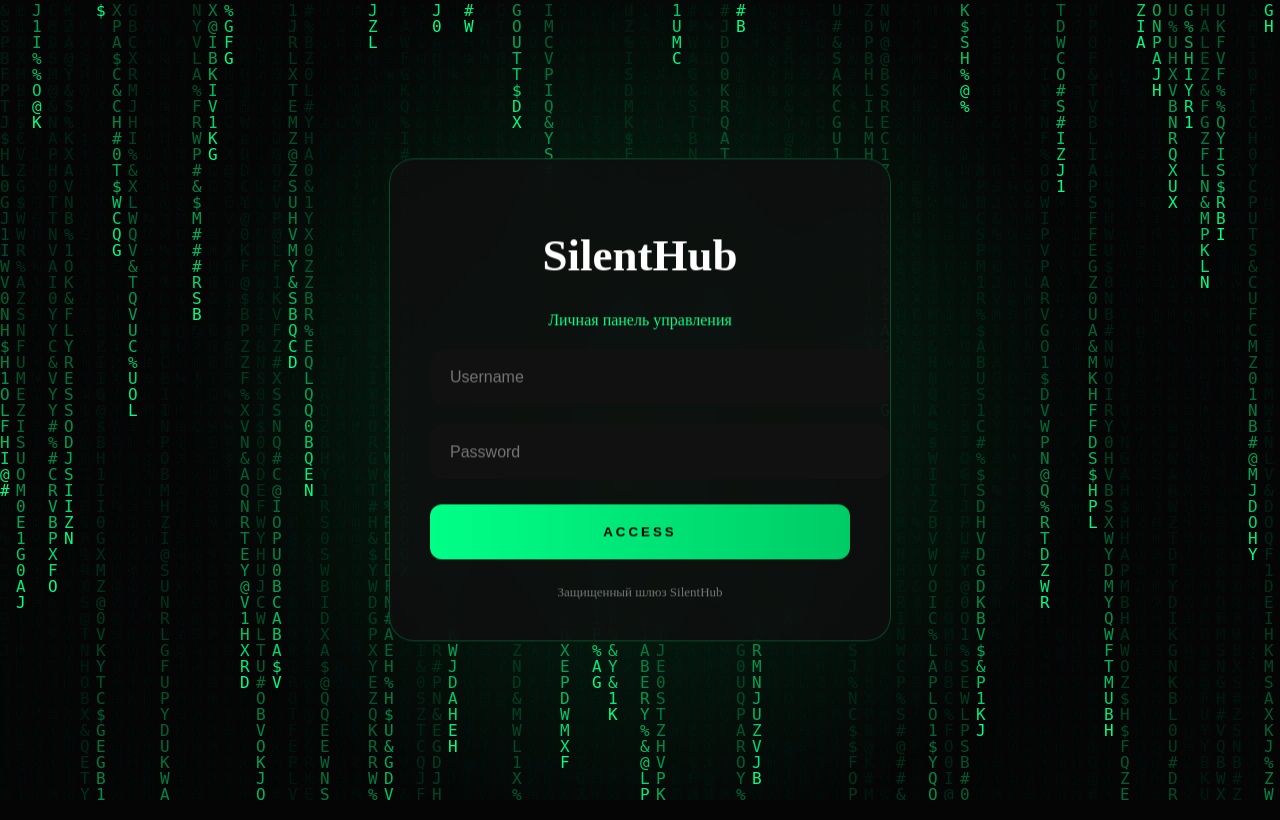
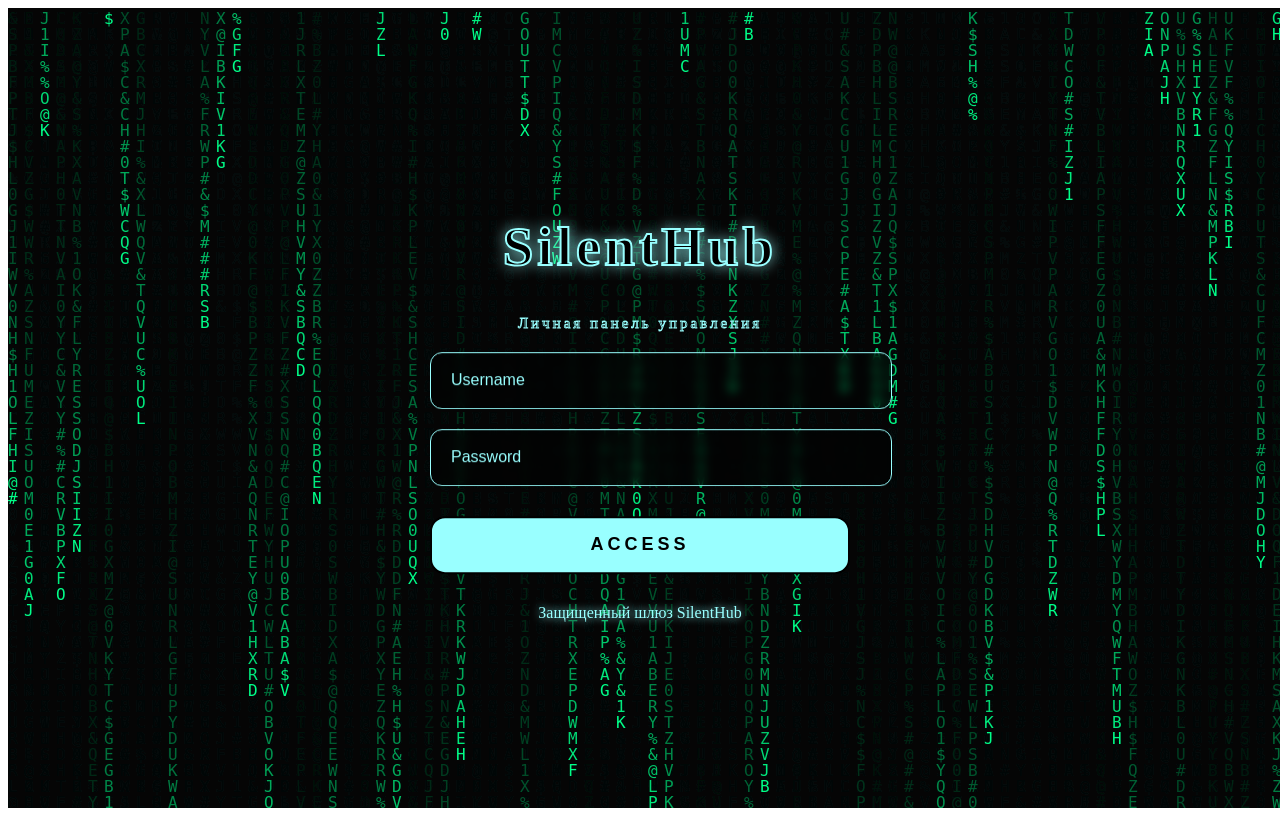
Before and after one commit to Silent-lua/Library, a Flask app: page /login in a window 1280 px wide. Run offline with Flask 3, Linux system fonts and the light colour scheme.

Commit message:
Refactor login box styles and update colors

```diff
--- a/static/style.css
+++ b/static/style.css
@@ -1,45 +1,6 @@
 /* =========================
-   LOGIN FIX SILENTHUB
+   SILENTHUB HACKER LOGIN
 ========================= */
-
-
-#matrix{
-
-    position:fixed;
-
-    top:0;
-    left:0;
-
-    width:100%;
-    height:100%;
-
-    z-index:0;
-
-}
-
-
-
-.background-glow{
-
-    position:fixed;
-
-    inset:0;
-
-    z-index:1;
-
-    pointer-events:none;
-
-    background:
-
-    radial-gradient(
-        circle,
-        rgba(0,255,120,0.15),
-        transparent 60%
-    );
-
-}
-
-
 
 
 .login-box{
@@ -58,46 +19,47 @@
 
     padding:40px;
 
+    background:transparent;
 
-    background:
+    border:none;
 
-    rgba(15,15,15,0.85);
+    box-shadow:none;
 
+    backdrop-filter:none;
 
-    backdrop-filter:
+    z-index:10;
 
-    blur(20px);
+    text-align:center;
+
+}
 
 
 
-    border-radius:25px;
+/* TITULO RGB NEGRO + CONTORNO */
+
+.logo h1{
+
+    font-size:55px;
+
+    letter-spacing:4px;
+
+    color:rgb(0,0,0);
 
 
-    border:
+    -webkit-text-stroke:
 
-    1px solid
-    rgba(0,255,120,.25);
+    2px rgb(153,255,255);
 
 
-    z-index:10;
+    text-shadow:
 
-
-    text-align:center;
+    0 0 15px
+    rgb(153,255,255);
 
 
 }
 
 
-
-.logo h1{
-
-
-    font-size:45px;
-
-    color:white;
-
-
-}
 
 
 
@@ -106,11 +68,22 @@
 
     margin-top:10px;
 
-    color:#00ff88;
+
+    font-size:15px;
+
+
+    letter-spacing:3px;
+
+
+    color:rgb(0,0,0);
+
+
+    -webkit-text-stroke:
+
+    0.8px rgb(153,255,255);
 
 
 }
-
 
 
 
@@ -136,31 +109,57 @@
     border-radius:12px;
 
 
-    border:none;
+    background:
+
+    rgba(0,0,0,0.35);
+
+
+    border:
+
+    1px solid
+    rgb(153,255,255);
+
+
+    color:white;
 
 
     outline:none;
 
 
-    background:#111;
+    font-size:16px;
 
 
-    color:white;
-
-
-    font-size:16px;
+    backdrop-filter:blur(5px);
 
 
 }
 
 
 
+
+
+.login-box input::placeholder{
+
+
+    color:
+
+    rgb(153,255,255);
+
+
+}
+
+
+
+
+
 .login-box input:focus{
 
 
-    border:
+    box-shadow:
 
-    1px solid #00ff88;
+
+    0 0 20px
+    rgb(153,255,255);
 
 
 }
@@ -172,44 +171,49 @@
 .access-btn{
 
 
+    margin-top:30px;
+
+
     width:100%;
 
 
-    height:55px;
+    height:58px;
 
 
-    margin-top:25px;
-
-
-    border:none;
-
-
-    border-radius:12px;
+    border-radius:15px;
 
 
     cursor:pointer;
 
 
-    background:
+    font-size:18px;
 
-    linear-gradient(
-    90deg,
-    #00ff88,
-    #00cc66
-    );
+
+    font-weight:bold;
+
+
+    letter-spacing:4px;
 
 
     color:black;
 
 
-    font-weight:bold;
+    background:
 
 
-    letter-spacing:3px;
+    rgb(153,255,255);
+
+
+    border:
+
+    2px solid
+    black;
+
+
+    transition:.3s;
 
 
 }
-
 
 
 
@@ -219,7 +223,14 @@
 
     box-shadow:
 
-    0 0 25px #00ff88;
+
+    0 0 30px
+    rgb(153,255,255);
+
+
+    transform:
+
+    translateY(-3px);
 
 
 }
@@ -231,25 +242,19 @@
 .footer-text{
 
 
-    margin-top:25px;
+    margin-top:30px;
 
 
-    color:#777;
+    color:
+
+    rgb(153,255,255);
 
 
-    font-size:13px;
+    text-shadow:
+
+
+    0 0 10px
+    rgb(153,255,255);
 
 
 }
-
-
-
-
-.error{
-
-
-    margin-top:20px;
-
-    color:#ff5555;
-
-}
```
